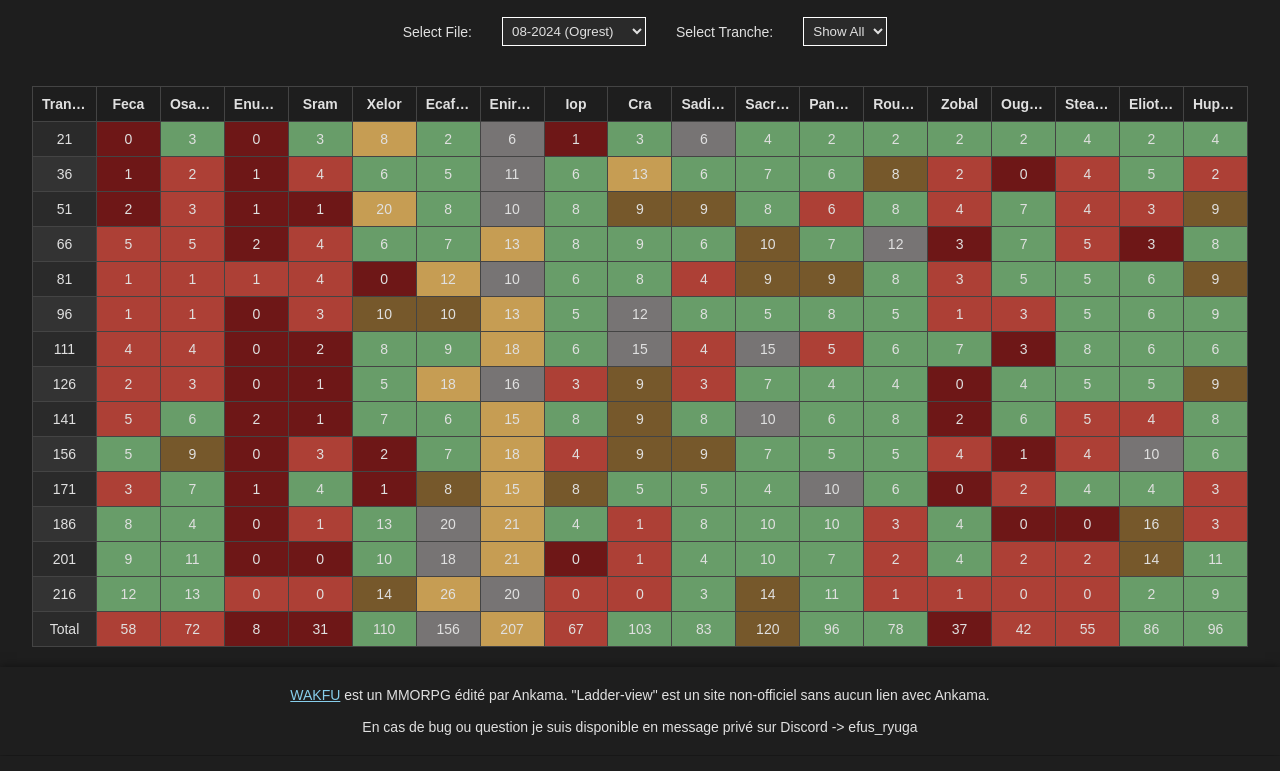
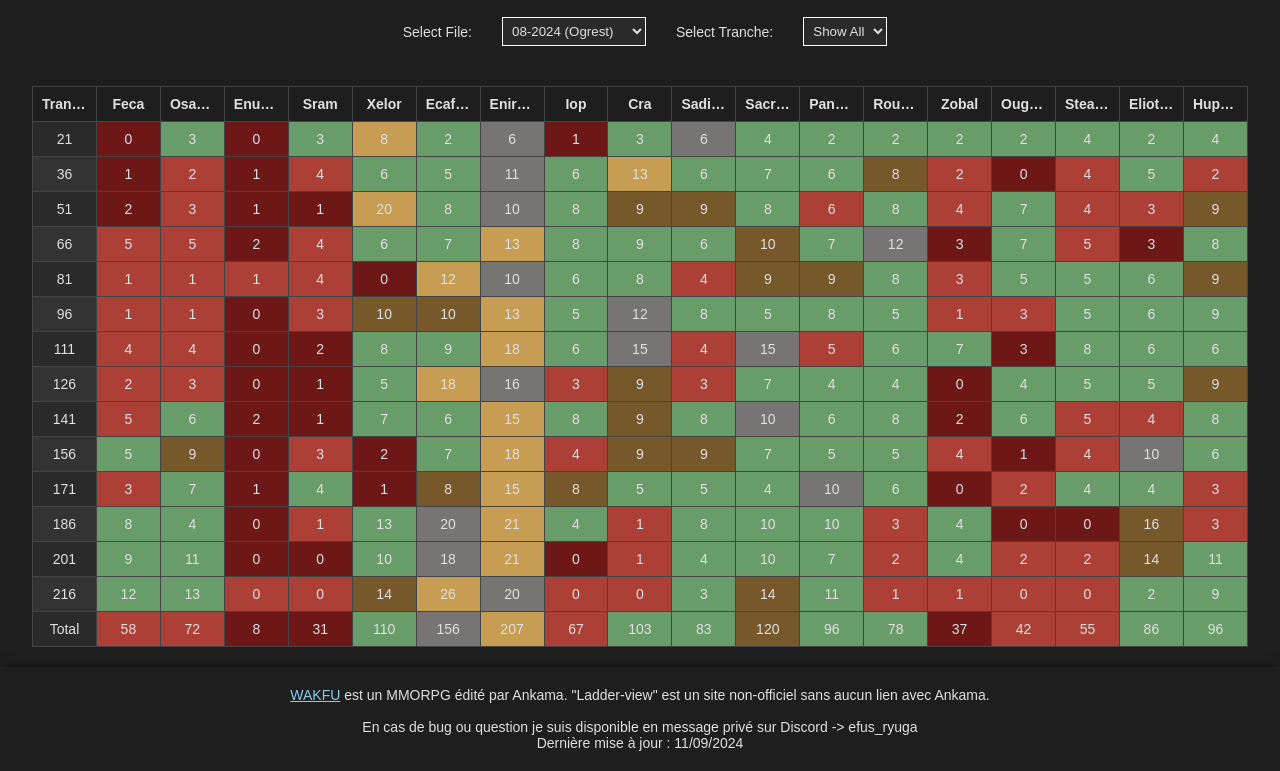
Before and after one commit to EfusRyuga/Ladder-View, a plain HTML site: page index.html in a window 1280 px wide. Shown: the part 44-815 px from the top of the page. Drawn offline with Linux system fonts and the light colour scheme.

Commit message:
Add files via upload

```diff
--- a/index.html
+++ b/index.html
@@ -26,6 +26,7 @@
         <p><a href='https://www.wakfu.com/fr/mmorpg'>WAKFU</a> est un MMORPG édité par Ankama. "Ladder-view" est un site non-officiel sans aucun lien avec Ankama. </p>
        </br>
         <p>En cas de bug ou question je suis disponible en message privé sur Discord -> efus_ryuga</p>
+        <p>Dernière mise à jour : 11/09/2024</p>
     </footer>
 </body>
 </html>
```
